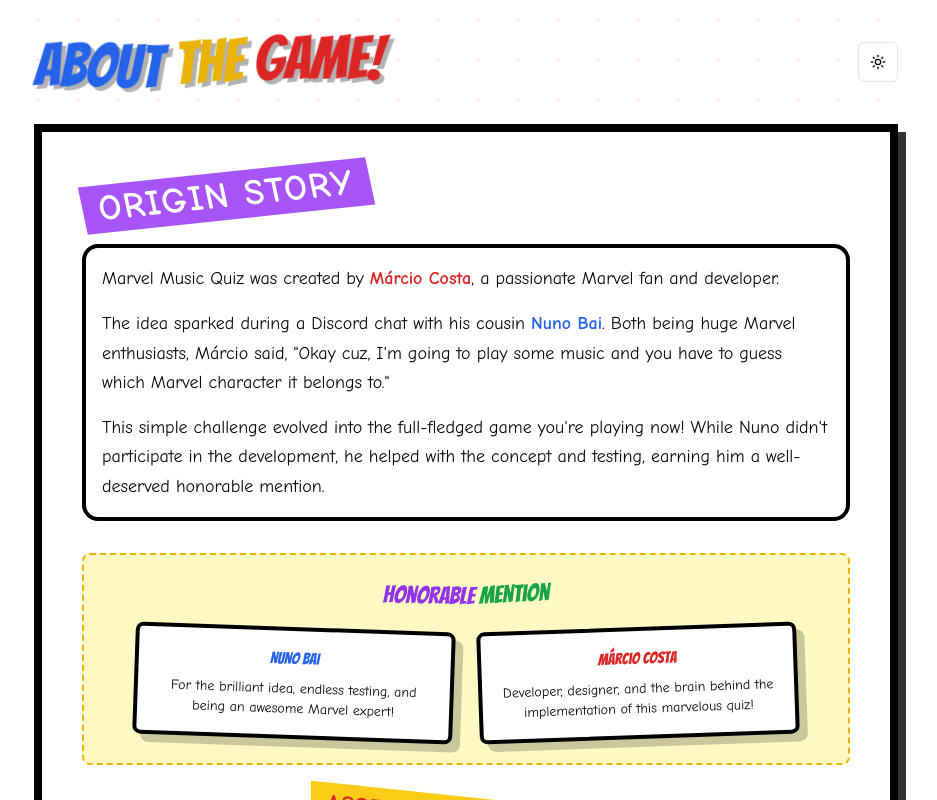
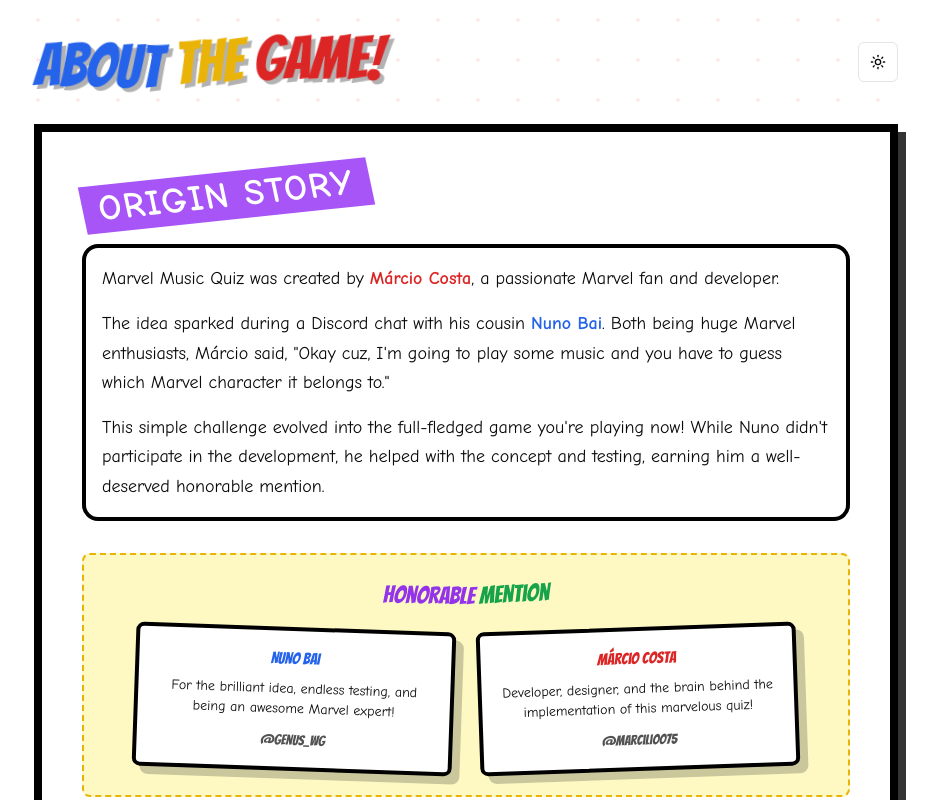
Before and after one commit to MarcioCosta75/MarvelMusicQuiz, a Next.js app: page /about in a window 1280 px wide. Shown: the top 800 px of the page, without its empty margins (174-1111 px from the left). Built offline with nearby package versions, Linux system fonts and the light colour scheme.

Commit message:
feat: make profile cards clickable with Instagram links and hover animations

```diff
--- a/app/about/page.tsx
+++ b/app/about/page.tsx
@@ -48,18 +48,30 @@ export default function AboutPage() {
               <span className="inline-block transform -rotate-2 text-green-600 dark:text-green-400">Mention</span>
             </h2>
             <div className="flex flex-col md:flex-row items-center justify-center gap-6">
-              <div className="bg-white dark:bg-gray-800 rounded-lg p-4 border-4 border-black dark:border-white shadow-[8px_8px_0px_rgba(0,0,0,0.2)] transform rotate-2 max-w-xs w-full">
+              <a
+                href="https://www.instagram.com/genus_wg/"
+                target="_blank"
+                rel="noopener noreferrer"
+                className="bg-white dark:bg-gray-800 rounded-lg p-4 border-4 border-black dark:border-white shadow-[8px_8px_0px_rgba(0,0,0,0.2)] transform rotate-2 max-w-xs w-full transition-all duration-300 hover:scale-105 hover:shadow-[12px_12px_0px_rgba(0,0,0,0.2)] active:scale-95 active:shadow-[4px_4px_0px_rgba(0,0,0,0.2)] cursor-pointer"
+              >
                 <h3 className="text-center font-comic text-blue-600 dark:text-blue-400 mb-2">Nuno Bai</h3>
                 <p className="text-center text-sm font-comic-sans">
                   For the brilliant idea, endless testing, and being an awesome Marvel expert!
                 </p>
-              </div>
-              <div className="bg-white dark:bg-gray-800 rounded-lg p-4 border-4 border-black dark:border-white shadow-[8px_8px_0px_rgba(0,0,0,0.2)] transform -rotate-2 max-w-xs w-full">
+                <div className="mt-3 text-center text-sm font-comic opacity-70">@genus_wg</div>
+              </a>
+              <a
+                href="https://www.instagram.com/marcilioo75/"
+                target="_blank"
+                rel="noopener noreferrer"
+                className="bg-white dark:bg-gray-800 rounded-lg p-4 border-4 border-black dark:border-white shadow-[8px_8px_0px_rgba(0,0,0,0.2)] transform -rotate-2 max-w-xs w-full transition-all duration-300 hover:scale-105 hover:shadow-[12px_12px_0px_rgba(0,0,0,0.2)] active:scale-95 active:shadow-[4px_4px_0px_rgba(0,0,0,0.2)] cursor-pointer"
+              >
                 <h3 className="text-center font-comic text-red-600 dark:text-red-400 mb-2">Márcio Costa</h3>
                 <p className="text-center text-sm font-comic-sans">
                   Developer, designer, and the brain behind the implementation of this marvelous quiz!
                 </p>
-              </div>
+                <div className="mt-3 text-center text-sm font-comic opacity-70">@marcilioo75</div>
+              </a>
             </div>
           </div>
 
```
